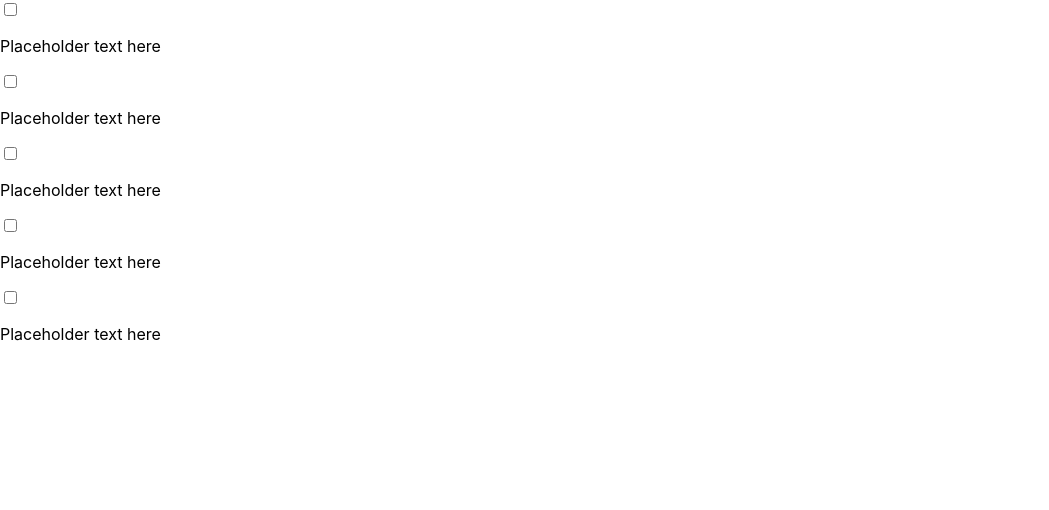
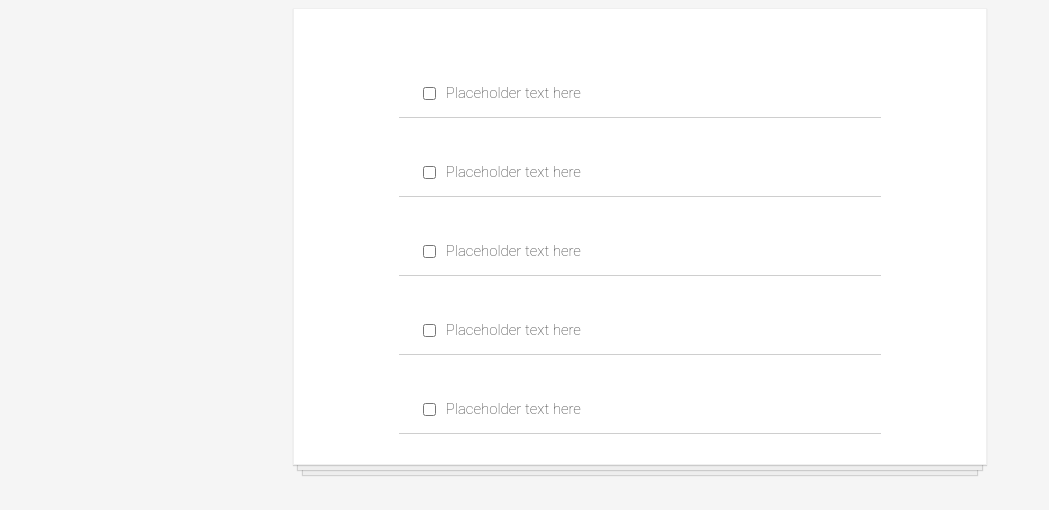
Before and after one commit to shareena-begum/jokes, a React (Create React App) app: page / in a window 1280 px wide. Shown: the top 510 px of the page, without its empty margins (0-1049 px from the left). Built offline with nearby package versions, Linux system fonts and the light colour scheme; the HTML template or start-up script is replaced by a standard one.

Commit message:
className is added for styling...

```diff
--- a/src/App.js
+++ b/src/App.js
@@ -5,7 +5,7 @@
 
 function App() {
   return (
-    <div>
+    <div className="todo-list">
       <TodoItem />
       <TodoItem />
       <TodoItem />
--- a/src/TodoItem.js
+++ b/src/TodoItem.js
@@ -2,7 +2,7 @@
 
 function TodoItem(){
     return(
-       <div>
+       <div className="todo-item">
              <input type="checkbox"/>
              <p>Placeholder text here</p>
        </div>
--- a/src/index.css
+++ b/src/index.css
@@ -1,13 +1,47 @@
 body {
-  margin: 0;
-  font-family: -apple-system, BlinkMacSystemFont, 'Segoe UI', 'Roboto', 'Oxygen',
-    'Ubuntu', 'Cantarell', 'Fira Sans', 'Droid Sans', 'Helvetica Neue',
-    sans-serif;
-  -webkit-font-smoothing: antialiased;
-  -moz-osx-font-smoothing: grayscale;
+  background-color: whitesmoke;
 }
 
-code {
-  font-family: source-code-pro, Menlo, Monaco, Consolas, 'Courier New',
-    monospace;
+.todo-list {
+  background-color: white;
+  margin: auto;
+  width: 50%;
+  display: flex;
+  flex-direction: column;
+  align-items: center;
+  border: 1px solid #efefef;
+  box-shadow:
+          /* The top layer shadow */
+      0 1px 1px rgba(0,0,0,0.15),
+          /* The second layer */
+      0 10px 0 -5px #eee,
+          /* The second layer shadow */
+      0 10px 1px -4px rgba(0,0,0,0.15),
+          /* The third layer */
+      0 20px 0 -10px #eee,
+          /* The third layer shadow */
+      0 20px 1px -9px rgba(0,0,0,0.15);
+  padding: 30px;
 }
+
+.todo-item {
+  display: flex;
+  justify-content: flex-start;
+  align-items: center;
+  padding: 30px 20px 0;
+  width: 70%;
+  border-bottom: 1px solid #cecece;
+  font-family: Roboto, sans-serif;
+  font-weight: 100;
+  font-size: 15px;
+  color: #333333;
+}
+
+input[type=checkbox] {
+  margin-right: 10px;
+  font-size: 30px;
+}
+
+input[type=checkbox]:focus {
+  outline: 0;
+}
```
